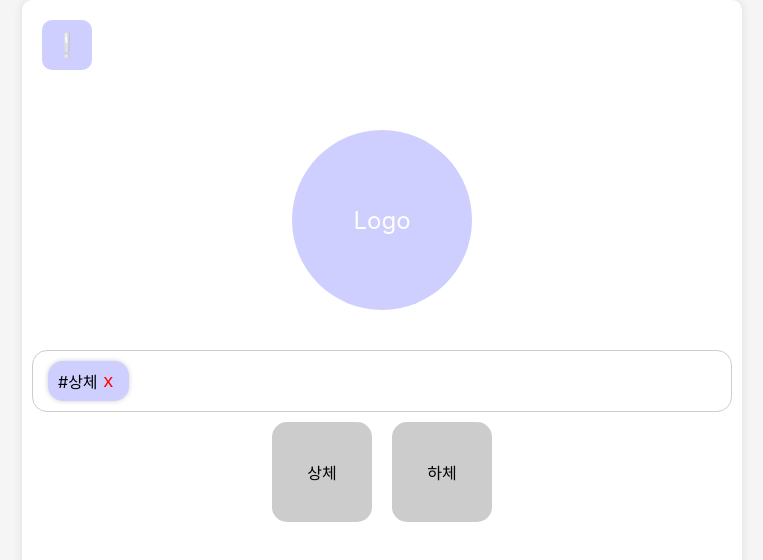
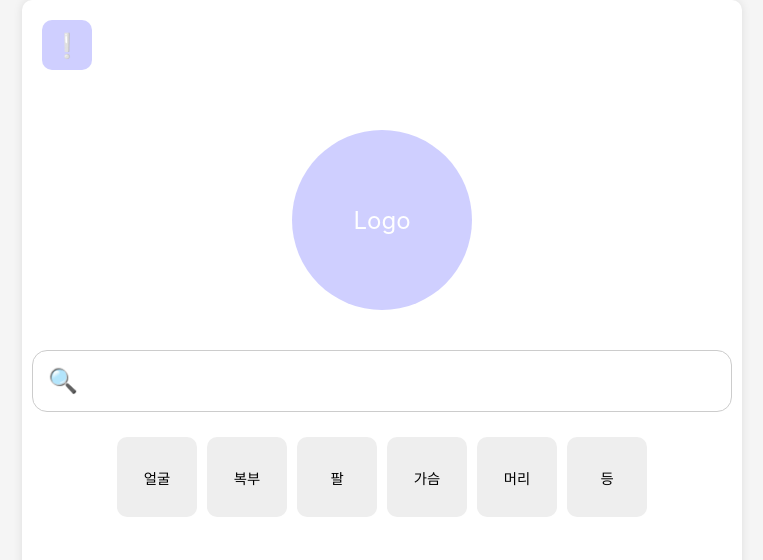
Before and after one commit to Tag-Doctor/tag-doctor-front, a React (Create React App) app: page / in a window 1280 px wide. Both pictures are taken after a click on the element "상체". Shown: the top 560 px of the page, without its empty margins (258-1021 px from the left). Built offline with nearby package versions, Linux system fonts and the light colour scheme.

Commit message:
BasicForm

```diff
--- a/src/App.js
+++ b/src/App.js
@@ -1,4 +1,3 @@
-// src/App.js
 import React from 'react';
 import './styles/App.css';
 import TagFunction from './components/TagFunction';
--- a/src/components/TagFunction.jsx
+++ b/src/components/TagFunction.jsx
@@ -1,13 +1,35 @@
-// src/components/TagFunction.jsx
 import React, { useState } from 'react';
 import '../styles/TagFunction.css';
 
 const TagFunction = () => {
   const [tags, setTags] = useState([]);
+  const [currentSelection, setCurrentSelection] = useState([]);
+
+  const tagHierarchy = {
+    상체: ['얼굴', '복부', '팔', '가슴', '머리', '등'],
+    하체: ['허벅지', '발', '엉덩이', '무릎', '생식기', '정강이'],
+    얼굴: ['입', '코', '귀', '눈', '턱', '이'],
+    복부: ['명치', '윗배', '아랫배', '복근'],
+    팔: ['어깨', '상박', '하박', '팔꿈치', '손목', '손가락'],
+    가슴: ['폐', '갈비뼈', '심장', '쇄골'],
+    머리: ['입', '코', '귀', '눈', '턱', '이'],
+    등: ['견갑', '요추', '허리', '목덜미', '겨드랑이'],
+    허벅지: ['앞허벅지', '뒷허벅지', '안쪽 허벅지', '바깥쪽 허벅지'],
+    발: ['발바닥', '발목안쪽', '발목 바깥쪽', '발등', '발가락'],
+    엉덩이: ['항문', '꼬리뼈', '엉덩이'],
+    무릎: ['무릎 앞', '무릎 뒤', '무릎 안쪽', '무릎 바깥쪽'],
+    생식기: ['전립선', '요로', '방광'],
+    정강이: ['앞정강이', '뒷정강이', '안쪽 정강이', '바깥쪽 정강이'],
+  };
 
   const handleTagClick = (tag) => {
+    if (tagHierarchy[tag]) {
+      setCurrentSelection(tagHierarchy[tag]);
+    } else {
       if (!tags.includes(tag)) {
         setTags((prevTags) => [...prevTags, tag]);
+      }
+      setCurrentSelection([]);
     }
   };
 
@@ -34,11 +56,20 @@ const TagFunction = () => {
           ))}
         </div>
       </div>
+      {currentSelection.length > 0 ? (
+        <div className="sub-selection-container">
+          {currentSelection.map((subTag, index) => (
+            <div key={index} onClick={() => handleTagClick(subTag)} className="sub-selection-item">
+              {subTag}
+            </div>
+          ))}
+        </div>
+      ) : (
         <div className="selection-container">
           <div onClick={() => handleTagClick('상체')} className="selection-item">상체</div>
           <div onClick={() => handleTagClick('하체')} className="selection-item">하체</div>
-        {/* 필요시 추가 */}
         </div>
+      )}
     </div>
   );
 };
--- a/src/styles/App.css
+++ b/src/styles/App.css
@@ -1,5 +1,3 @@
-/* src/styles/App.css */
-
 /* 전체 컨테이너 스타일 */
 .app-container {
   display: flex;
--- a/src/styles/TagFunction.css
+++ b/src/styles/TagFunction.css
@@ -57,3 +57,48 @@
     font-size: 1.2rem;
     cursor: pointer;
 }
+
+/* 선택 항목 컨테이너 스타일 */
+.selection-container {
+    display: flex;
+    flex-wrap: wrap; /* 항목이 넘칠 경우 자동 줄 바꿈 */
+    justify-content: center; /* 가운데 정렬 */
+}
+
+/* 선택 항목 스타일 */
+.selection-item {
+    width: 100px;
+    height: 100px;
+    margin: 10px;
+    border-radius: 15px;
+    background-color: #cccccc; /* 원하는 색상 */
+    display: flex;
+    justify-content: center;
+    align-items: center;
+    font-size: 1rem;
+    cursor: pointer;
+    text-align: center;
+}
+
+/* 하위 선택 항목 컨테이너 스타일 */
+.sub-selection-container {
+    display: flex;
+    flex-wrap: wrap; /* 항목이 넘칠 경우 자동 줄 바꿈 */
+    justify-content: center; /* 가운데 정렬 */
+    margin-top: 20px; /* 상단 여백 */
+}
+
+/* 하위 선택 항목 스타일 */
+.sub-selection-item {
+    width: 80px;
+    height: 80px;
+    margin: 5px;
+    border-radius: 10px;
+    background-color: #eeeeee; /* 원하는 색상 */
+    display: flex;
+    justify-content: center;
+    align-items: center;
+    font-size: 0.9rem;
+    cursor: pointer;
+    text-align: center;
+}
```
Lines whose indentation alone changed are shown as unchanged.
